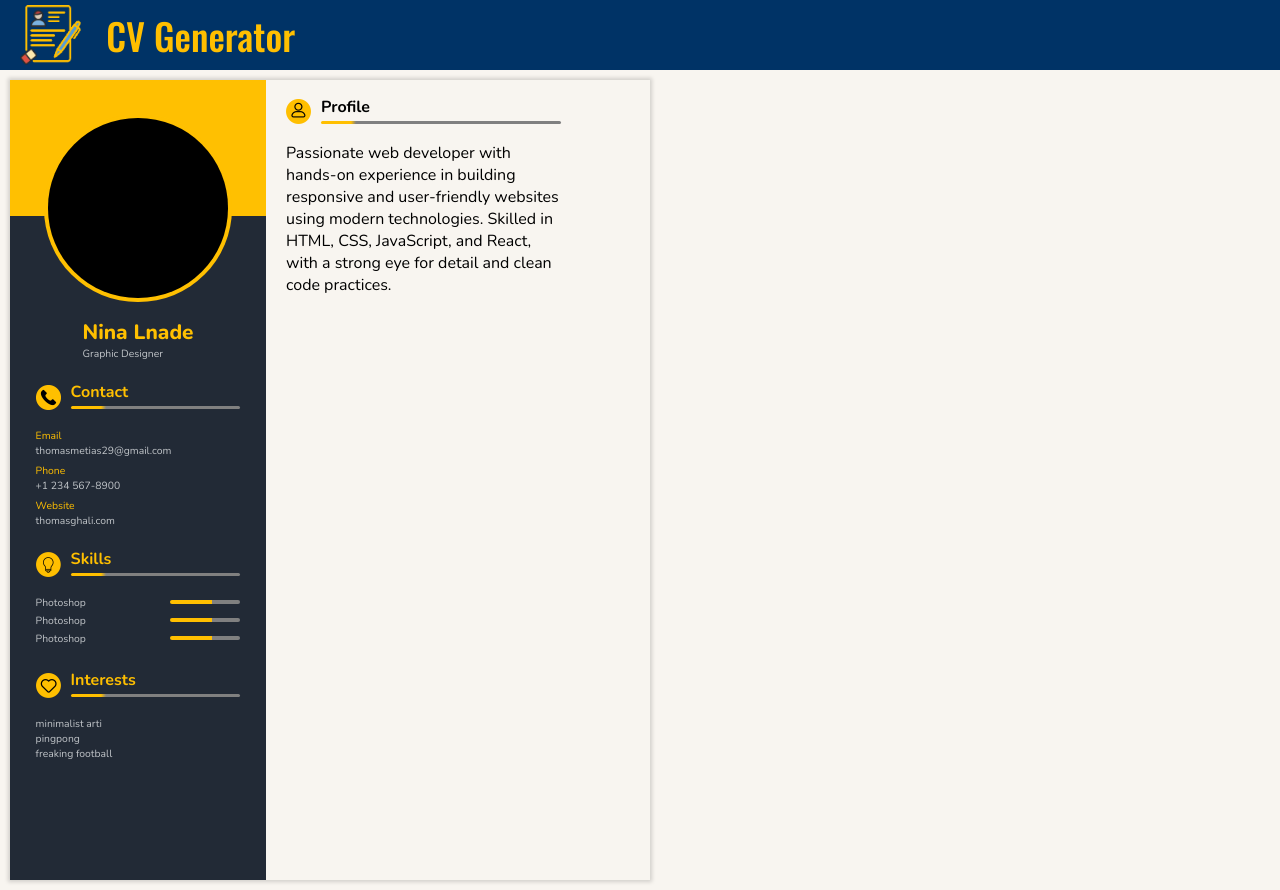
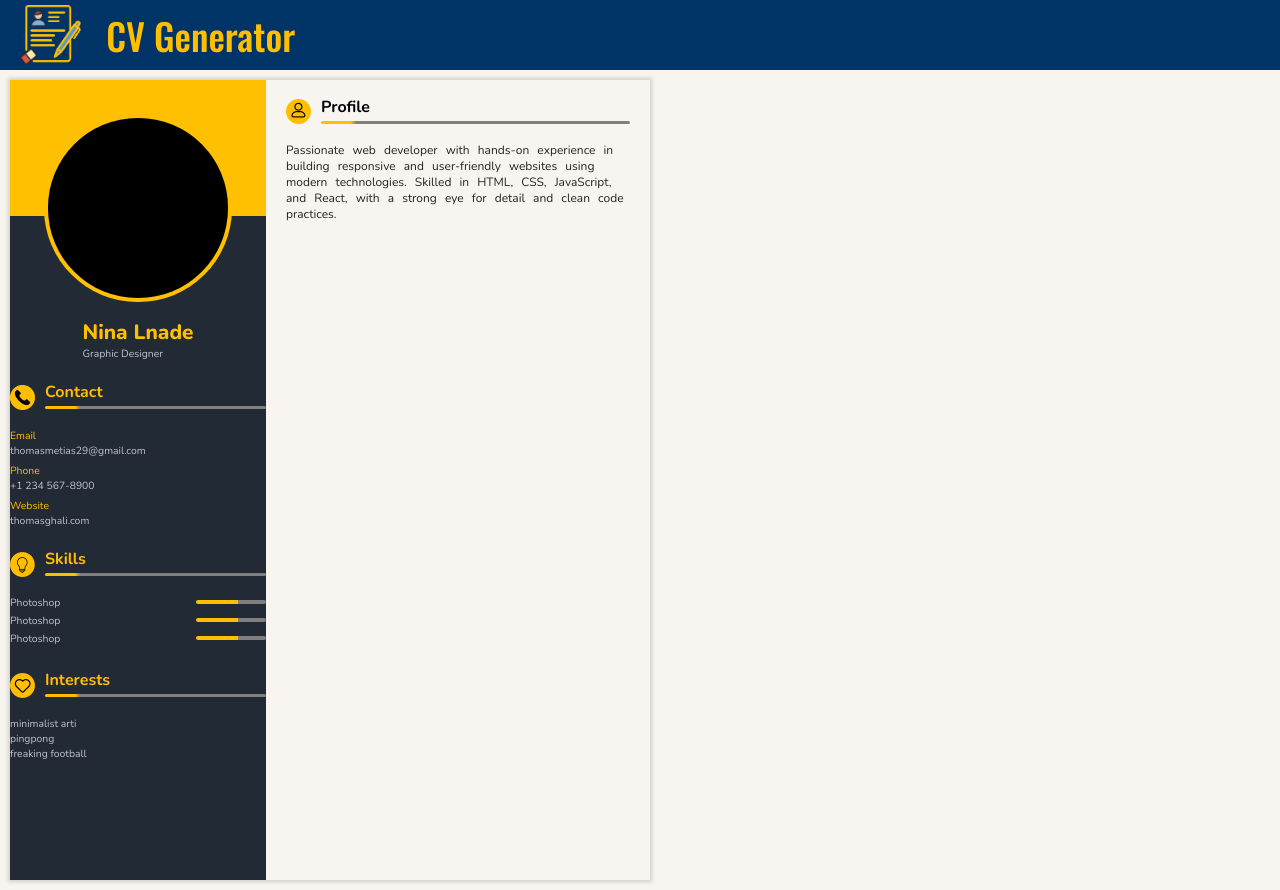
Before and after one commit to ThomasGhali/cv-generator, a React (Vite) app: page / in a window 1280 px wide. Built offline with nearby package versions, Linux system fonts and the light colour scheme.

Commit message:
feat: add the profile section with styles

```diff
--- a/src/components/Cv/TechnicalInfo/TechnicalInfo.css
+++ b/src/components/Cv/TechnicalInfo/TechnicalInfo.css
@@ -4,4 +4,11 @@
 
 .technical-info {
   padding: 15px 20px;
+  color: rgb(36, 35, 35);
+  font-size: 0.75rem;
+  word-spacing: 5px;
 }
+
+.profile-section {
+  width: 100%;
+}
--- a/src/components/Cv/TechnicalInfo/TechnicalInfo.jsx
+++ b/src/components/Cv/TechnicalInfo/TechnicalInfo.jsx
@@ -8,6 +8,7 @@ export default function TechnicalInfo() {
         <SectionsHeader text="Profile" iconName="profile" />
         <p>Passionate web developer with hands-on experience in building responsive and user-friendly websites using modern technologies. Skilled in HTML, CSS, JavaScript, and React, with a strong eye for detail and clean code practices.</p>
       </section>
+
     </div>
   )
 }
```
